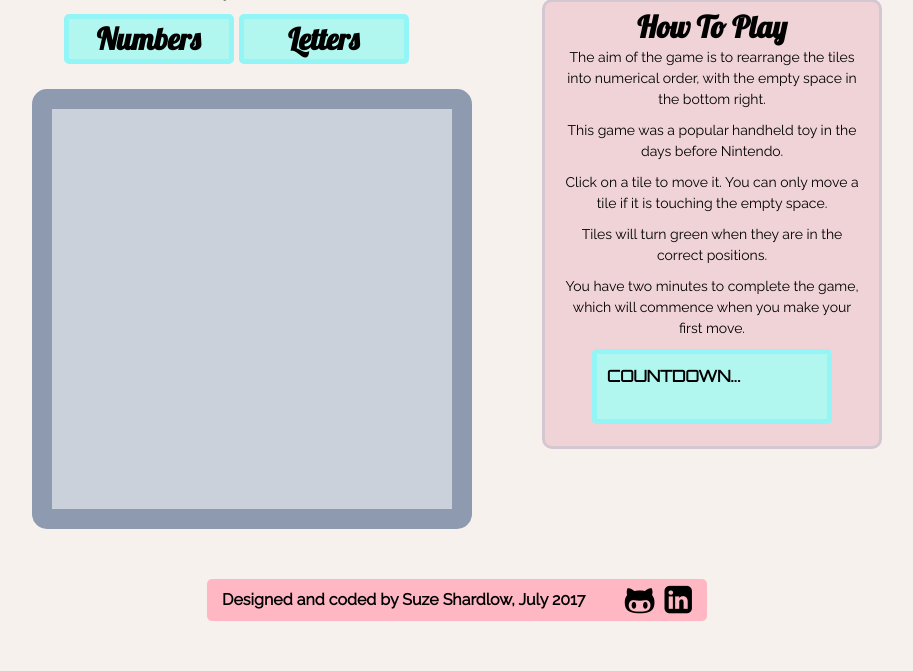
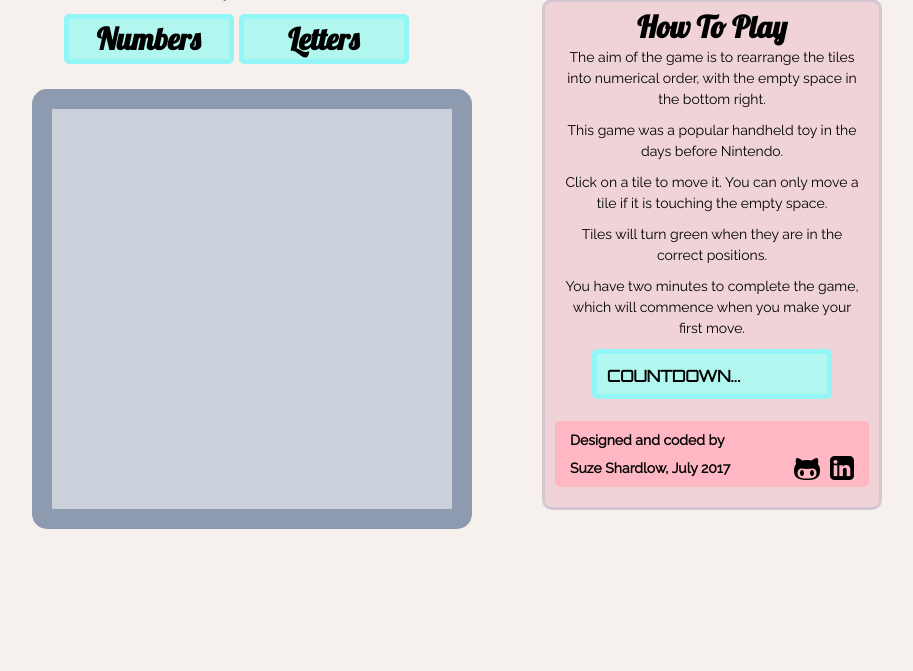
Before and after one commit to SuzeShardlow/Unscramble, a PHP site: page / in a window 1280 px wide. Shown: the part 246-917 px from the top of the page, without its empty margins (183-1096 px from the left). After the commit the page ends 775 px from the top, so only its background shows below. Run offline with PHP 8.4, Linux system fonts and the light colour scheme; some libraries are stand-ins or nearby versions.

Commit message:
tidied up the CSS

```diff
--- a/css/style.css
+++ b/css/style.css
@@ -1,10 +1,6 @@
 * {
   box-sizing: border-box;
 }
-/*this means that the margins and borders are included in the height and width measurements of the boxes*/
-
-/*background position for photo*/
-
 
 a {
   color: inherit
@@ -12,10 +8,8 @@ a {
 
 aside {
   float: right;
-  /*display: inline;*/
   position: relative;
   max-width: 40%;
-  /*margin-left: 2%;*/
   background: #EFD3D7;
   font-size: 14px;
   text-align: center;
@@ -25,10 +19,7 @@ aside {
   margin-top: 50px
 }
 
-
 body {
-  /*max-width: 400px;*/
-  /*background: #BCF4F5*/
   background: #F6F1ED
 }
 
@@ -68,7 +59,7 @@ button.modal {
 #countdown {
   display: flex;
   width: 240px;
-  height: 75px;
+  height: 50px;
   margin: 5px auto 2px;
   border-radius: 5px;
   border: 5px solid #93F5F5;
@@ -81,27 +72,21 @@ button.modal {
   padding: 10px;
 }
 
-footer {
-  clear: both;
+.footnote {
   max-width: 500px;
-  /*display: block;*/
-  margin: 50px auto;
+  display: block;
+  margin: 10px auto;
   font-family: 'Raleway', sans-serif;
-  /*text-transform: uppercase;*/
-  /*text-align: center;*/
+  text-align: left;
   font-weight: bold;
   line-height: 2;
-  /*position: relative;*/
-  /*bottom: 0;*/
   background: #FFB7C3;
   border-radius: 5px;
   padding: 5px 10px 5px 15px
 }
 
 .gameselect {
-  /*change the margin here to get rid of thick black lines inbetween*/
   float: left;
-  /*display: inline-block;*/
   height: 400px;
   width: 400px;
   border: 1px solid #fafafa;
@@ -117,16 +102,12 @@ footer {
 
 
 .gridbox {
-  /*change the margin here to get rid of thick black lines inbetween*/
   float: left;
-  /*display: inline-block;*/
   height: 100px;
   width: 100px;
-  /*margin: -1px;*/
   border: 1px solid #fafafa;
   border-radius: 10px;
   background: #E8759B;
-  /*background: #D9F2B4;*/
   font-family: 'Roboto', sans-serif;
   color: white;
   font-size: 65px;
@@ -148,7 +129,6 @@ h1 {
   font-family: 'Lobster', cursive;
   font-size: 160px;
   padding: 5px 0 0 0;
-  /*line-height: 150px;*/
   color: #12EAEA;
   text-align: center
 }
@@ -161,17 +141,14 @@ h2 {
 }
 
 i {
-  /*display: inline;*/
   vertical-align: middle;
   float: right;
   padding: 0 5px 0
 }
 
 .leftside {
-  /*position: relative;*/
   float: left;
   max-width: 48%;
-  /*max-width: 450px;*/
   margin: 0 auto
 }
 
@@ -190,8 +167,6 @@ main {
   margin: -100px 0 0 -150px;
   border-radius: 5px;
   border: 5px solid #97F9F9;
-  /*border-color: #97F9F9;
-  border-style: solid;*/
   background-color: #E2FDFD;
   z-index: 21;
   display: none;
@@ -237,15 +212,10 @@ p#modaltext {
 }
 
 ul {
-  /*the LIs were 100px each with a margin of -3px so some maths was required*/
-  /*originally 428px wide*/
   float: left;
   background: #CBD1DA;
   width: 440px;
   height: 440px;
-  border-top: 20px solid #8E9AAF;
-  border-right: 20px solid #8E9AAF;
-  border-bottom: 20px solid #8E9AAF;
-  border-left: 20px solid #8E9AAF;
+  border: 20px solid #8E9AAF;
   border-radius: 15px
 }
--- a/index.html
+++ b/index.html
@@ -8,7 +8,7 @@
   src="https://code.jquery.com/jquery-3.2.1.min.js"
   integrity="sha256-hwg4gsxgFZhOsEEamdOYGBf13FyQuiTwlAQgxVSNgt4="
   crossorigin="anonymous"></script>
-  <script src="js/app2.js" charset="utf-8"></script>
+  <script src="js/app.js" charset="utf-8"></script>
   <link rel="stylesheet" href="css/reset.css">
   <link rel="stylesheet" href="https://cdnjs.cloudflare.com/ajax/libs/animate.css/3.5.2/animate.min.css">
   <link rel="stylesheet" href="https://maxcdn.bootstrapcdn.com/font-awesome/4.7.0/css/font-awesome.min.css" integrity="sha384-wvfXpqpZZVQGK6TAh5PVlGOfQNHSoD2xbE+QkPxCAFlNEevoEH3Sl0sibVcOQVnN" crossorigin="anonymous">
@@ -53,14 +53,17 @@
       <p>You have two minutes to complete the game, which will commence when you make your first move.</p>
       <div><p id="countdown">COUNTDOWN...</p>
         <p id="clicks"></p>
+      </div>
 
-      </div>
+      <section class="footnote clearfix">Designed and coded by<br>Suze Shardlow, July 2017
+        <a href="https://www.linkedin.com/in/suzeshardlow" target="_blank"><i class="fa fa-linkedin-square fa-2x" aria-hidden="true"></i></a>
+        <a href="https://github.com/SuzeShardlow" target="_blank"><i class="fa fa-github-alt fa-2x" aria-hidden="true"></i></a>
+
+      </section>
+
+
+
     </aside>
   </main>
-  <footer class="clearfix">Designed and coded by Suze Shardlow, July 2017
-    <a href="https://www.linkedin.com/in/suzeshardlow" target="_blank"><i class="fa fa-linkedin-square fa-2x" aria-hidden="true"></i></a>
-    <a href="https://github.com/SuzeShardlow" target="_blank"><i class="fa fa-github-alt fa-2x" aria-hidden="true"></i></a>
-
-  </footer>
 </body>
 </html>
```
Also changed, not shown: js/app.js (+23 -22 lines).
